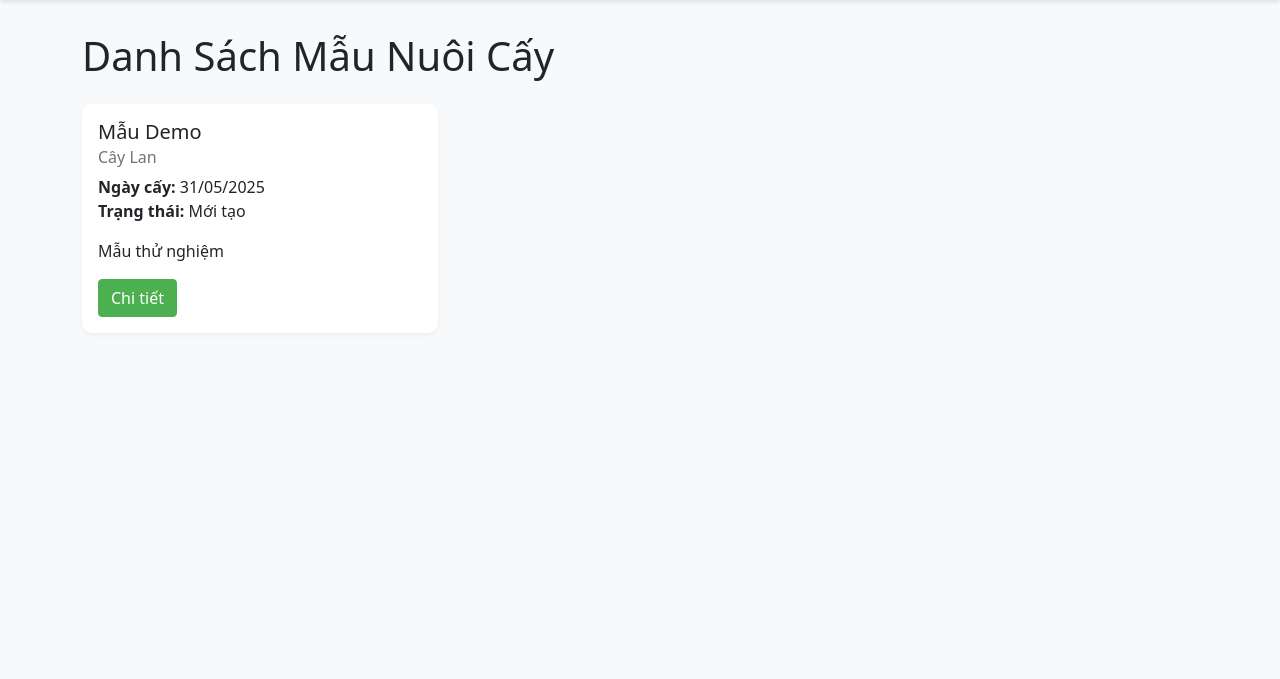
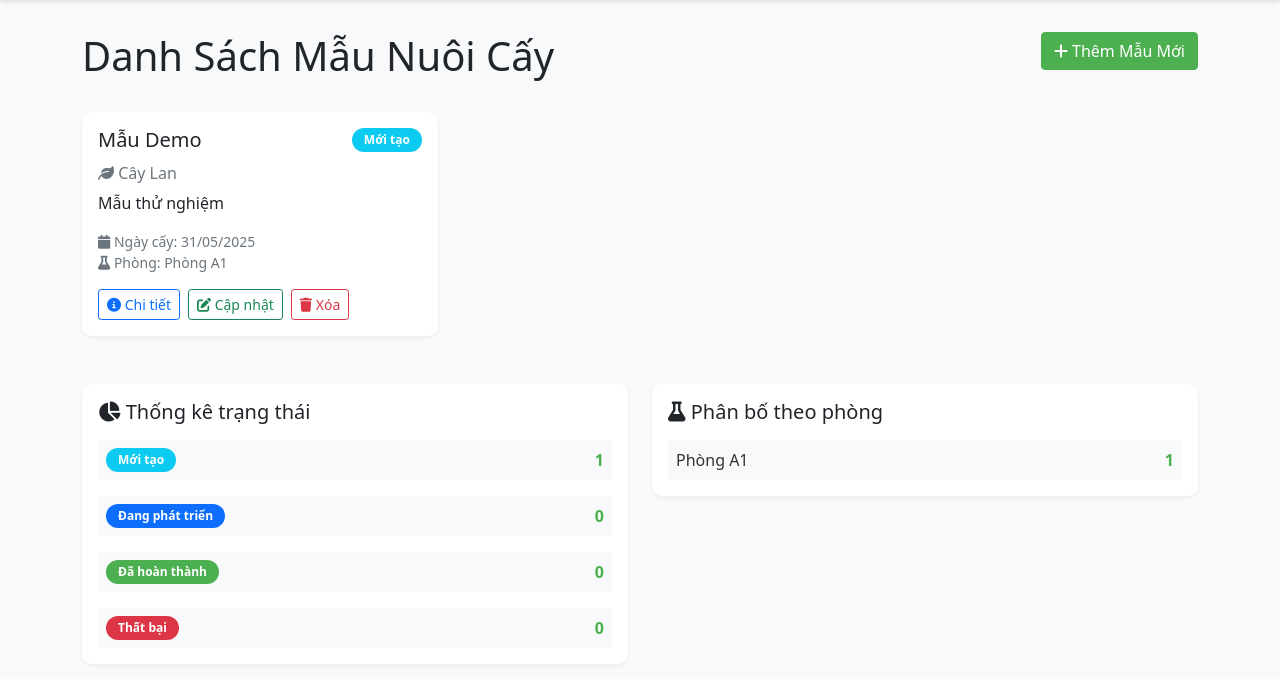
Before and after one commit to minhanh3110-svg/hasongtest, a Flask app: page / in a window 1280 px wide. Shown: the part 66-745 px from the top of the page. Run offline with Flask 2, Linux system fonts and the light colour scheme; data comes from the database, SQL or seed files in the repository.

Commit message:
Update homepage design with cards and statistics

```diff
--- a/templates/index.html
+++ b/templates/index.html
@@ -3,30 +3,148 @@
 {% block title %}Trang Chủ{% endblock %}
 
 {% block content %}
-<h1 class="mb-4">Danh Sách Mẫu Nuôi Cấy</h1>
+<div class="row mb-4">
+    <div class="col-md-8">
+        <h1>Danh Sách Mẫu Nuôi Cấy</h1>
+    </div>
+    <div class="col-md-4 text-end">
+        <a href="{{ url_for('them_mau') }}" class="btn btn-primary">
+            <i class="fas fa-plus"></i> Thêm Mẫu Mới
+        </a>
+    </div>
+</div>
 
 <div class="row">
     {% for mau in mau_cay_mo %}
     <div class="col-md-4 mb-4">
-        <div class="card">
+        <div class="card h-100">
             <div class="card-body">
-                <h5 class="card-title">{{ mau.ten_mau }}</h5>
-                <h6 class="card-subtitle mb-2 text-muted">{{ mau.loai_cay }}</h6>
-                <p class="card-text">
-                    <strong>Ngày cấy:</strong> {{ mau.ngay_cay.strftime('%d/%m/%Y') }}<br>
-                    <strong>Trạng thái:</strong> {{ mau.trang_thai }}
-                </p>
+                <div class="d-flex justify-content-between align-items-start mb-2">
+                    <h5 class="card-title">{{ mau.ten_mau }}</h5>
+                    <span class="badge {% if mau.trang_thai == 'Mới tạo' %}bg-info
+                                     {% elif mau.trang_thai == 'Đang phát triển' %}bg-primary
+                                     {% elif mau.trang_thai == 'Đã hoàn thành' %}bg-success
+                                     {% else %}bg-danger{% endif %}">
+                        {{ mau.trang_thai }}
+                    </span>
+                </div>
+                <h6 class="card-subtitle mb-2 text-muted">
+                    <i class="fas fa-leaf"></i> {{ mau.loai_cay }}
+                </h6>
                 <p class="card-text">{{ mau.mo_ta }}</p>
-                <a href="#" class="btn btn-primary">Chi tiết</a>
+                <div class="card-text small text-muted mb-3">
+                    <div><i class="fas fa-calendar"></i> Ngày cấy: {{ mau.ngay_cay.strftime('%d/%m/%Y') }}</div>
+                    {% if mau.phong %}
+                    <div><i class="fas fa-flask"></i> Phòng: {{ mau.phong.ten_phong }}</div>
+                    {% endif %}
+                </div>
+                <div class="card-actions">
+                    <a href="#" class="btn btn-outline-primary btn-sm">
+                        <i class="fas fa-info-circle"></i> Chi tiết
+                    </a>
+                    <a href="#" class="btn btn-outline-success btn-sm">
+                        <i class="fas fa-edit"></i> Cập nhật
+                    </a>
+                    <a href="#" class="btn btn-outline-danger btn-sm">
+                        <i class="fas fa-trash"></i> Xóa
+                    </a>
+                </div>
             </div>
+        </div>
+    </div>
+    {% else %}
+    <div class="col-12">
+        <div class="alert alert-info">
+            <i class="fas fa-info-circle"></i> Chưa có mẫu nuôi cấy nào.
+            <a href="{{ url_for('them_mau') }}" class="alert-link">Thêm mẫu mới</a>
         </div>
     </div>
     {% endfor %}
 </div>
 
-{% if not mau_cay_mo %}
-<div class="alert alert-info">
-    Chưa có mẫu nuôi cấy nào. <a href="{{ url_for('them_mau') }}">Thêm mẫu mới</a>
+<div class="row mt-4">
+    <div class="col-md-6">
+        <div class="card">
+            <div class="card-body">
+                <h5 class="card-title">
+                    <i class="fas fa-chart-pie"></i> Thống kê trạng thái
+                </h5>
+                <div class="status-stats">
+                    <div class="status-item">
+                        <span class="badge bg-info">Mới tạo</span>
+                        <span class="count">{{ mau_cay_mo|selectattr('trang_thai', 'equalto', 'Mới tạo')|list|length }}</span>
+                    </div>
+                    <div class="status-item">
+                        <span class="badge bg-primary">Đang phát triển</span>
+                        <span class="count">{{ mau_cay_mo|selectattr('trang_thai', 'equalto', 'Đang phát triển')|list|length }}</span>
+                    </div>
+                    <div class="status-item">
+                        <span class="badge bg-success">Đã hoàn thành</span>
+                        <span class="count">{{ mau_cay_mo|selectattr('trang_thai', 'equalto', 'Đã hoàn thành')|list|length }}</span>
+                    </div>
+                    <div class="status-item">
+                        <span class="badge bg-danger">Thất bại</span>
+                        <span class="count">{{ mau_cay_mo|selectattr('trang_thai', 'equalto', 'Thất bại')|list|length }}</span>
+                    </div>
+                </div>
+            </div>
+        </div>
+    </div>
+    <div class="col-md-6">
+        <div class="card">
+            <div class="card-body">
+                <h5 class="card-title">
+                    <i class="fas fa-flask"></i> Phân bố theo phòng
+                </h5>
+                <div class="room-stats">
+                    {% for mau in mau_cay_mo|groupby('phong.ten_phong') %}
+                    <div class="room-item">
+                        <span class="room-name">{{ mau.grouper or 'Chưa phân phòng' }}</span>
+                        <span class="count">{{ mau.list|length }}</span>
+                    </div>
+                    {% endfor %}
+                </div>
+            </div>
+        </div>
+    </div>
 </div>
-{% endif %}
 {% endblock %}
+
+{% block styles %}
+<style>
+.card-actions {
+    display: flex;
+    gap: 0.5rem;
+}
+
+.status-stats, .room-stats {
+    display: flex;
+    flex-direction: column;
+    gap: 1rem;
+    margin-top: 1rem;
+}
+
+.status-item, .room-item {
+    display: flex;
+    justify-content: space-between;
+    align-items: center;
+    padding: 0.5rem;
+    background: #f8f9fa;
+    border-radius: 4px;
+}
+
+.count {
+    font-weight: bold;
+    color: #4CAF50;
+}
+
+.room-name {
+    font-weight: 500;
+    color: #333;
+}
+
+.badge {
+    padding: 0.5em 1em;
+}
+</style>
+{% endblock %}
```
